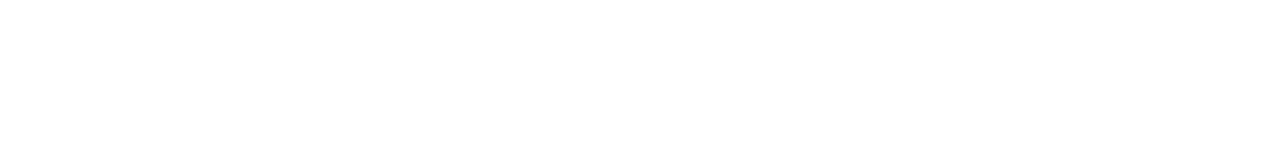
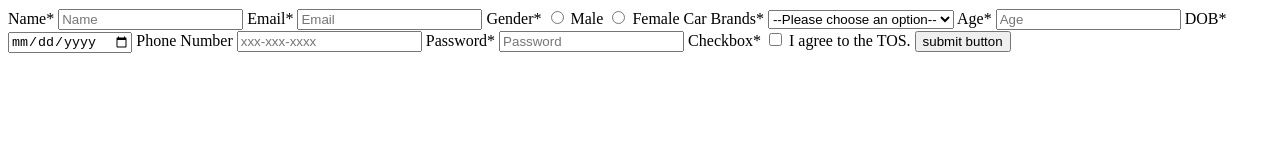
Before and after one commit to acciojob/signup-form-car-Saurabh3797, a website: page main.html in a window 1280 px wide. Drawn offline with Linux system fonts and the light colour scheme.

Commit message:
created a submission

```diff
--- a/main.html
+++ b/main.html
@@ -10,6 +10,47 @@
 	<!-- the entire body must be written by student -->
     <script type="text/javascript" src="./script.js">
 </script>
+	<form method="post">
+		 <label for="name">Name*</label>
+		<input type="text" id="name" required placeholder="Name">
+
+		<label for="email">Email*</label>
+		<input type="email"  id="email" required placeholder="Email">
+
+		<label for="gender">Gender*</label>
+		<input type="radio" name="gender" id="gender_m" required>
+		<label for="gender_m">Male</label>
+		<input type="radio" name="gender" id="gender_f" required >
+		<label for="gender_f">Female</label>
+
+		<label for="car Brands*">Car Brands*</label>
+		<select required id="car" >
+			<option value="" disabled selected>--Please choose an option--</option>
+			<option value="bmw">BMW</option>
+			<option value="audi">Audi</option>
+			<option value="mercedez">Mercedez</option>
+		</select>
+
+		<label for="age">Age*</label>
+		<input type="number" id="age" required placeholder="Age">
+
+		<label for="age">DOB*</label>
+		<input type="date" id="age" required>
+
+		<label for="phone number">Phone Number</label>
+		<input type="tel" id="natelme" placeholder="xxx-xxx-xxxx">
+
+		<label for="password">Password*</label>
+		<input type="password"  id="password" required placeholder="Password">
+
+		<label for="checkbox">Checkbox*</label>
+		<input type="checkbox" required>
+		<label for="checkbox">I agree to the TOS.</label>
+
+		<button type="submit">submit button</button>
+
+
+	</form>
 
 </body>
 
```
